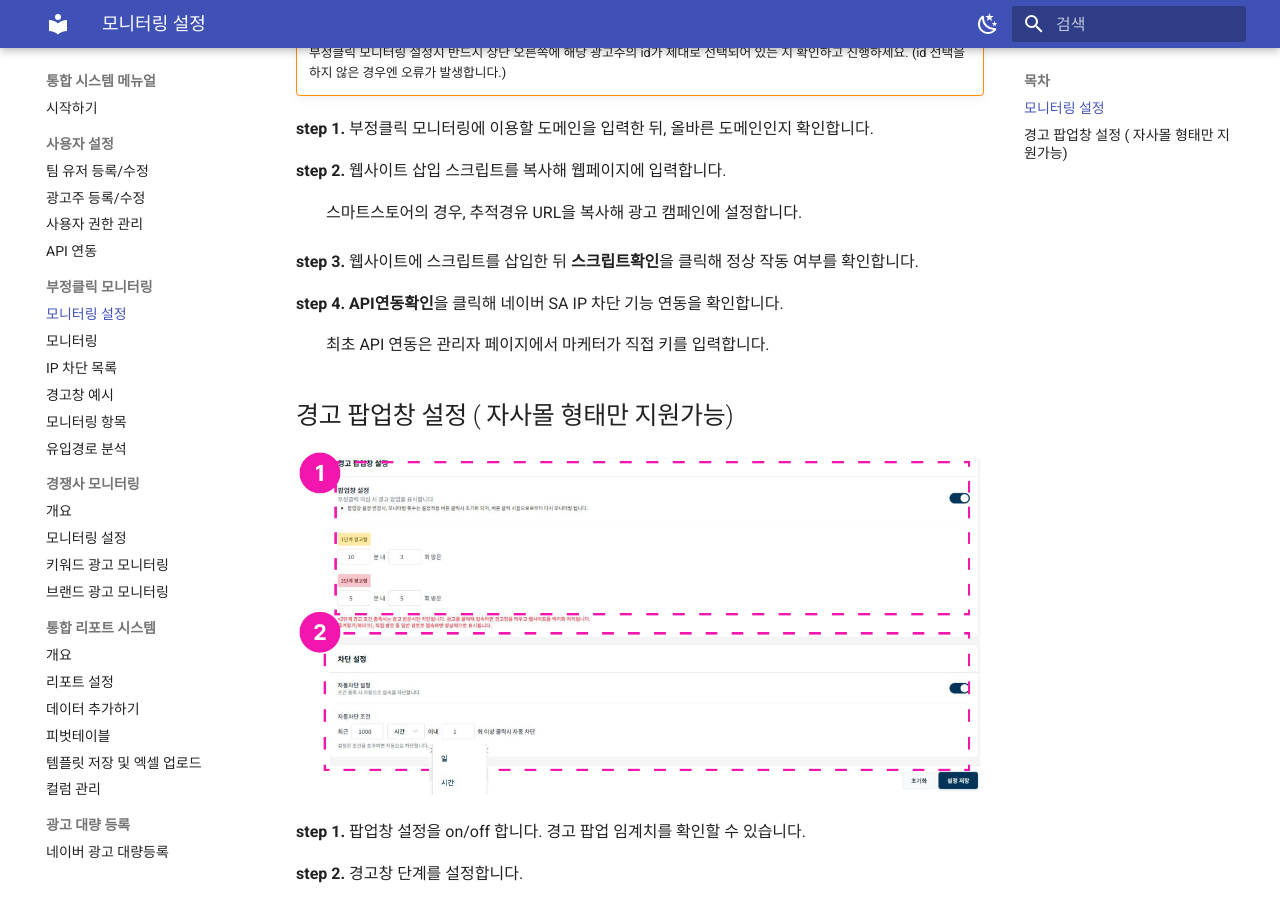
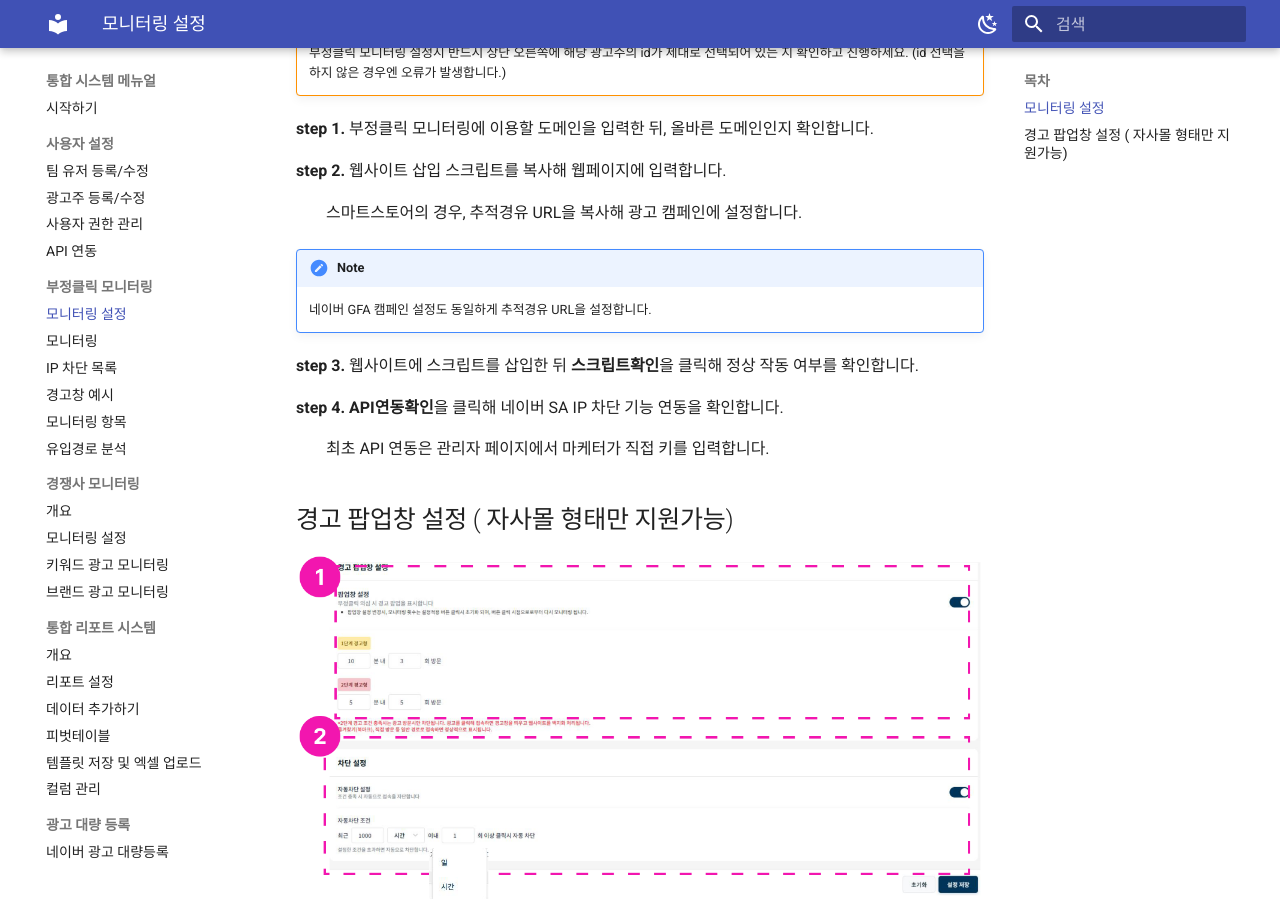
Before and after one commit to EinsHong/ad_system_manual, an MkDocs documentation site: the page built from docs/fraud-click/setup.md, in a window 1280 px wide and 900 px high, scrolled down 605 px. Built offline with MkDocs 1.6.1 and Material for MkDocs 9.7.7, drawn with Linux system fonts in a browser that asks for light colours.

Commit message:
부정클릭 모니터링 설정: 네이버 GFA 추적경유 URL 안내 추가
Co-Authored-By: Claude Opus 5.5 <noreply@anthropic.com>

```diff
--- a/docs/fraud-click/setup.md
+++ b/docs/fraud-click/setup.md
@@ -14,6 +14,10 @@
 **step 2.** 웹사이트 삽입 스크립트를 복사해 웹페이지에 입력합니다.
 
 :   스마트스토어의 경우, 추적경유 URL을 복사해 광고 캠페인에 설정합니다.
+
+!!! note
+
+    네이버 GFA 캠페인 설정도 동일하게 추적경유 URL을 설정합니다.
 
 **step 3.** 웹사이트에 스크립트를 삽입한 뒤 **스크립트확인**을 클릭해 정상 작동 여부를 확인합니다.
 
```
